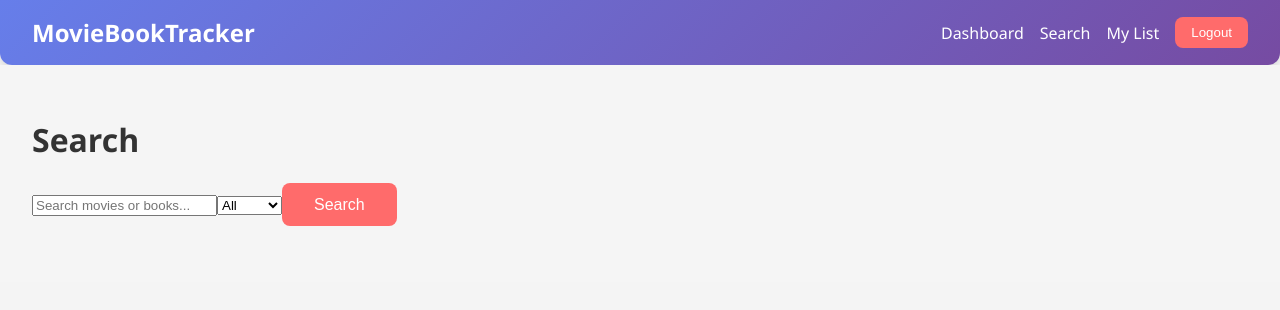
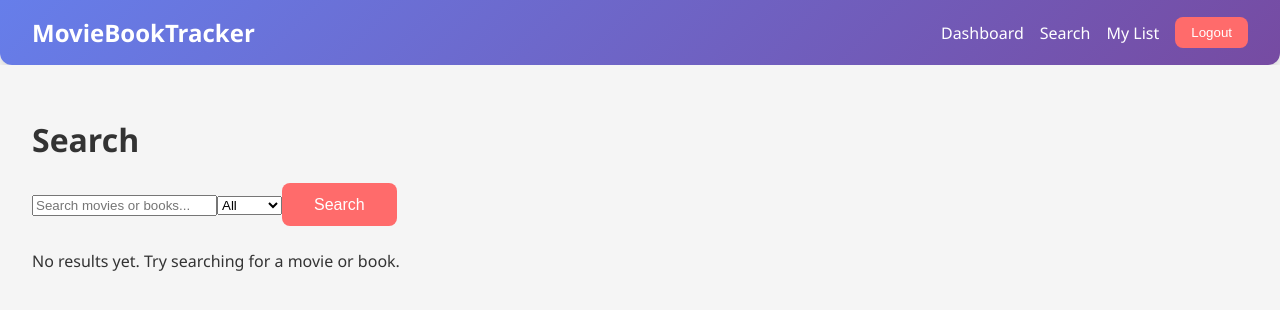
Before and after one commit to EvanTN/cloud-devops-project-FrontEnd, a React (Create React App) app: page /search in a window 1280 px wide. Shown: the top 310 px of the page. Built offline with nearby package versions, Linux system fonts and the light colour scheme; sample sign-in values are in the browser's storage.

Commit message:
Fix Loading

```diff
--- a/src/pages/Search.js
+++ b/src/pages/Search.js
@@ -45,11 +45,18 @@ const Search = () => {
         <button type="submit" className="cta-button">Search</button>
       </form>
 
-      <div className="items-grid">
-        {results.map((item) => (
-          <ItemCard key={item.externalId} item={item} />
-        ))}
-      </div>
+      {loading ? (
+  <p>Searching...</p>
+) : results.length === 0 ? (
+  <p>No results yet. Try searching for a movie or book.</p>
+) : (
+  <div className="items-grid">
+    {results.map((item) => (
+      <ItemCard key={item.externalId} item={item} />
+    ))}
+  </div>
+)}
+
     </div>
   );
 };
```
